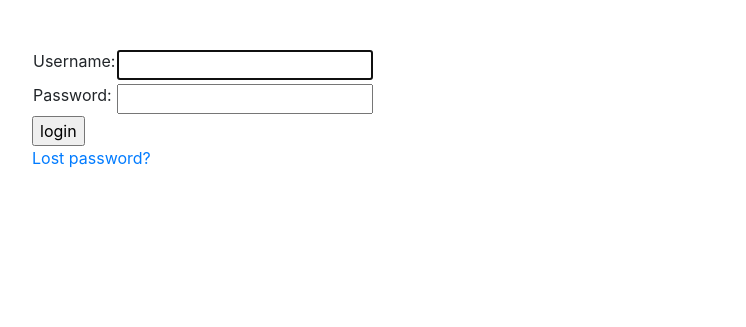
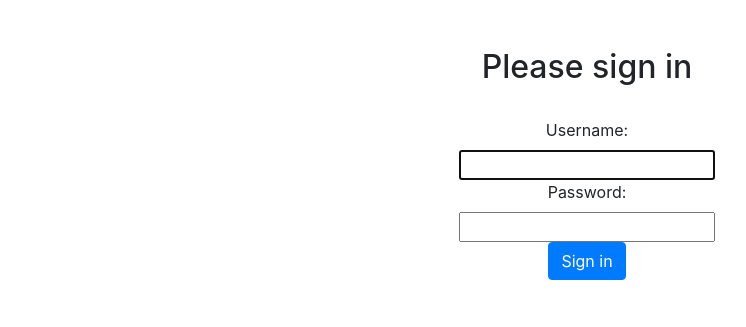
Before and after one commit to AndreyAnokhin/time_tracker, a Django app: page /accounts/login/ in a window 1280 px wide. Shown: the part 56-383 px from the top of the page, without its empty margins (53-799 px from the left). Run offline with Django 3.2, Linux system fonts and the light colour scheme; some libraries are stand-ins or nearby versions.

Commit message:
improve site design

```diff
--- a/time_tracker_project/templates/base.html
+++ b/time_tracker_project/templates/base.html
@@ -1,59 +1,32 @@
 <!DOCTYPE html>
 <html lang="en">
 <head>
+
     <meta charset="UTF-8">
-    <link rel="stylesheet" href="https://stackpath.bootstrapcdn.com/bootstrap/4.4.1/css/bootstrap.min.css"
-          integrity="sha384-Vkoo8x4CGsO3+Hhxv8T/Q5PaXtkKtu6ug5TOeNV6gBiFeWPGFN9MuhOf23Q9Ifjh" crossorigin="anonymous">
+    <link rel="stylesheet" href="https://stackpath.bootstrapcdn.com/bootstrap/4.4.1/css/bootstrap.min.css" integrity="sha384-Vkoo8x4CGsO3+Hhxv8T/Q5PaXtkKtu6ug5TOeNV6gBiFeWPGFN9MuhOf23Q9Ifjh" crossorigin="anonymous">
     <script src="https://code.jquery.com/jquery-3.4.1.slim.min.js" integrity="sha384-J6qa4849blE2+poT4WnyKhv5vZF5SrPo0iEjwBvKU7imGFAV0wwj1yYfoRSJoZ+n" crossorigin="anonymous"></script>
     <script src="https://cdn.jsdelivr.net/npm/popper.js@1.16.0/dist/umd/popper.min.js" integrity="sha384-Q6E9RHvbIyZFJoft+2mJbHaEWldlvI9IOYy5n3zV9zzTtmI3UksdQRVvoxMfooAo" crossorigin="anonymous"></script>
     <script src="https://stackpath.bootstrapcdn.com/bootstrap/4.4.1/js/bootstrap.min.js" integrity="sha384-wfSDF2E50Y2D1uUdj0O3uMBJnjuUD4Ih7YwaYd1iqfktj0Uod8GCExl3Og8ifwB6" crossorigin="anonymous"></script>
+
 <title>
     {% block title %}
         Title
     {% endblock %}
 </title>
 </head>
+
 <body>
-<nav class="navbar navbar-expand-lg navbar-light bg-light" style="background-color: #e3f2fd;">
-    <a class="navbar-brand" href="/">Time tracker</a>
-    <button class="navbar-toggler" type="button" data-toggle="collapse" data-target="#navbarSupportedContent"
-            aria-controls="navbarSupportedContent" aria-expanded="false" aria-label="Toggle navigation">
-        <span class="navbar-toggler-icon"></span>
-    </button>
+{% include 'navbar.html' %}
 
-    <div class="collapse navbar-collapse" id="navbarSupportedContent">
-        <ul class="navbar-nav mr-auto">
-            {% if request.user.is_authenticated and request.user.is_staff %}
-                <li class="nav-item active">
-                    <a class="nav-link" href="{% url 'time_tracker_url' %}">Учет времени</a>
-                </li>
-                <li class="nav-item active">
-                    <a class="nav-link" href="{% url 'add_task_url' %}">Add task</a>
-                </li>
-                <li class="nav-item">
-                    <a class="nav-link active" href="/admin">Панель администратора</a>
-                </li>
-            {% endif %}
-            {% if request.user.is_authenticated and request.user.is_staff %}
-            <li class="nav-item">
-                <a class="nav-link active" href="{% url 'logout' %}">Выход</a>
-            </li>
-            {% endif %}
+<main role="main" class="container">
 
-        </ul>
-
-    </div>
-</nav>
-<div class="container mt-5">
-    <div class="row">
-        <div class="col-6 offset md-2">
+  <div class="starter-template text-center py-5 px-3">
     {% block content %}
     There is no any content.
     {% endblock %}
   </div>
-    </div>
-</div>
 
+</main>
 
 </body>
 </html>
--- /dev/null
+++ b/time_tracker_project/templates/navbar.html
@@ -0,0 +1,30 @@
+<nav class="navbar navbar-expand-lg navbar-light bg-light" style="background-color: #e3f2fd;">
+    <a class="navbar-brand" href="/">Time tracker</a>
+    <button class="navbar-toggler" type="button" data-toggle="collapse" data-target="#navbarSupportedContent"
+            aria-controls="navbarSupportedContent" aria-expanded="false" aria-label="Toggle navigation">
+        <span class="navbar-toggler-icon"></span>
+    </button>
+
+    <div class="collapse navbar-collapse" id="navbarSupportedContent">
+        <ul class="navbar-nav mr-auto">
+            {% if request.user.is_authenticated and request.user.is_staff %}
+                <li class="nav-item active">
+                    <a class="nav-link" href="{% url 'time_tracker_url' %}">Timesheet</a>
+                </li>
+                <li class="nav-item active">
+                    <a class="nav-link" href="{% url 'add_task_url' %}">Track your time</a>
+                </li>
+                <li class="nav-item">
+                    <a class="nav-link active" href="/admin">Administrator panel</a>
+                </li>
+            {% endif %}
+            {% if request.user.is_authenticated and request.user.is_staff %}
+            <li class="nav-item">
+                <a class="nav-link active" href="{% url 'logout' %}">Sign-out</a>
+            </li>
+            {% endif %}
+
+        </ul>
+
+    </div>
+</nav>
--- a/time_tracker_project/templates/registration/login.html
+++ b/time_tracker_project/templates/registration/login.html
@@ -1,5 +1,4 @@
 {% extends 'base.html' %}
-
 {% block title %}Login{% endblock %}
 {% block content %}
 {% if form.errors %}
@@ -17,21 +16,16 @@
 
 <form method="post" action="{% url 'login' %}">
 {% csrf_token %}
-<table>
-<tr>
-    <td>{{ form.username.label_tag }}</td>
-    <td>{{ form.username }}</td>
-</tr>
-<tr>
-    <td>{{ form.password.label_tag }}</td>
-    <td>{{ form.password }}</td>
-</tr>
-</table>
-
-<input type="submit" value="login">
-<input type="hidden" name="next" value="{{ next }}">
+<div class="container">
+  <div class="row">
+    <div class="col-md-4 mx-auto">
+        <h2>Please sign in</h2><br>
+        <input type="hidden" name="next" value="{{ next }}">
+        {{ form }}
+        <button class="btn btn-primary" type="submit">Sign in</button>
+    </div>
+  </div>
+</div>
 </form>
 
-<p><a href="{% url 'password_reset' %}">Lost password?</a></p>
-
 {% endblock %}
```
Also changed, not shown: time_tracker_project/time_tracker_site/templates/time_tracker_site/add_task.html (+14 -3 lines), time_tracker_project/time_tracker_site/templates/time_tracker_site/index.html (+4 -3 lines), time_tracker_project/time_tracker_site/templates/time_tracker_site/task_detail.html (+22 -12 lines), time_tracker_project/time_tracker_site/templates/time_tracker_site/time_tracking.html (+5 -5 lines). Lines whose indentation alone changed are shown as unchanged.
